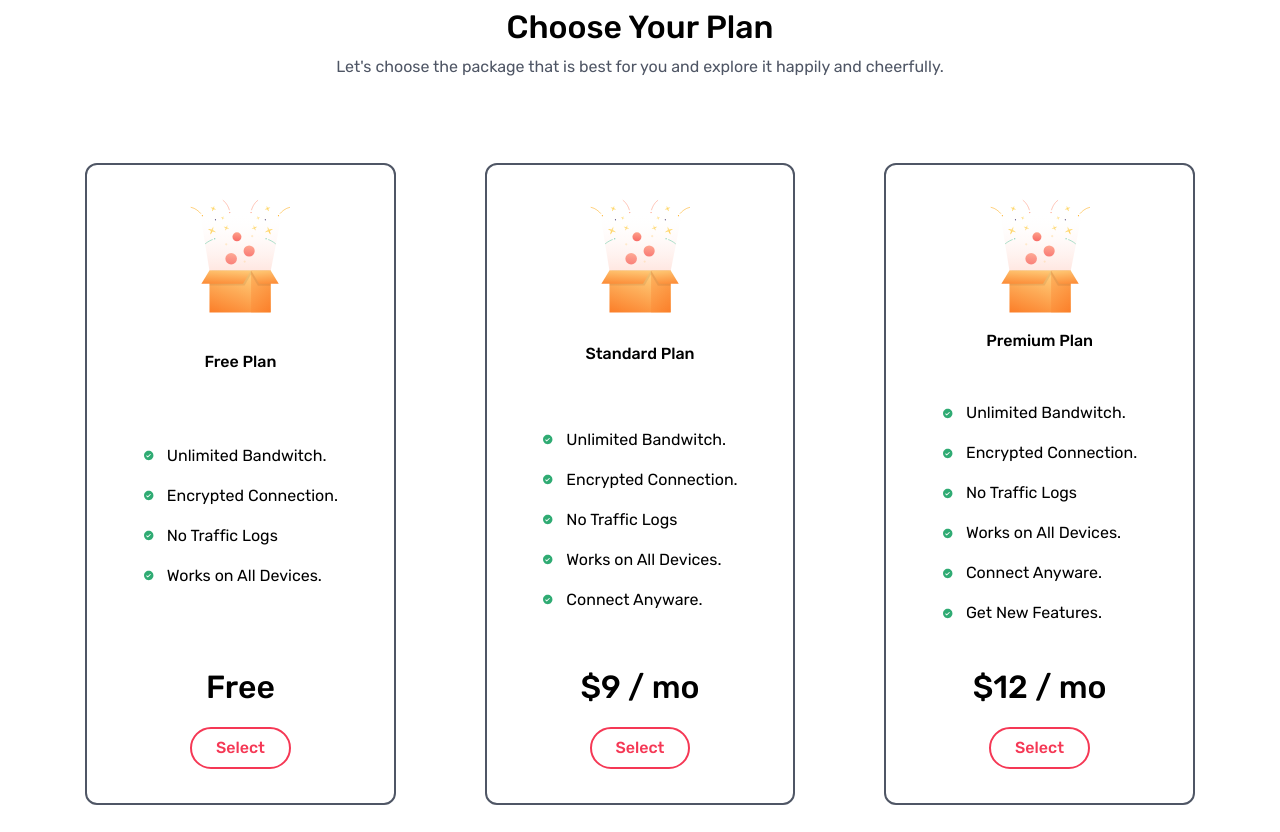
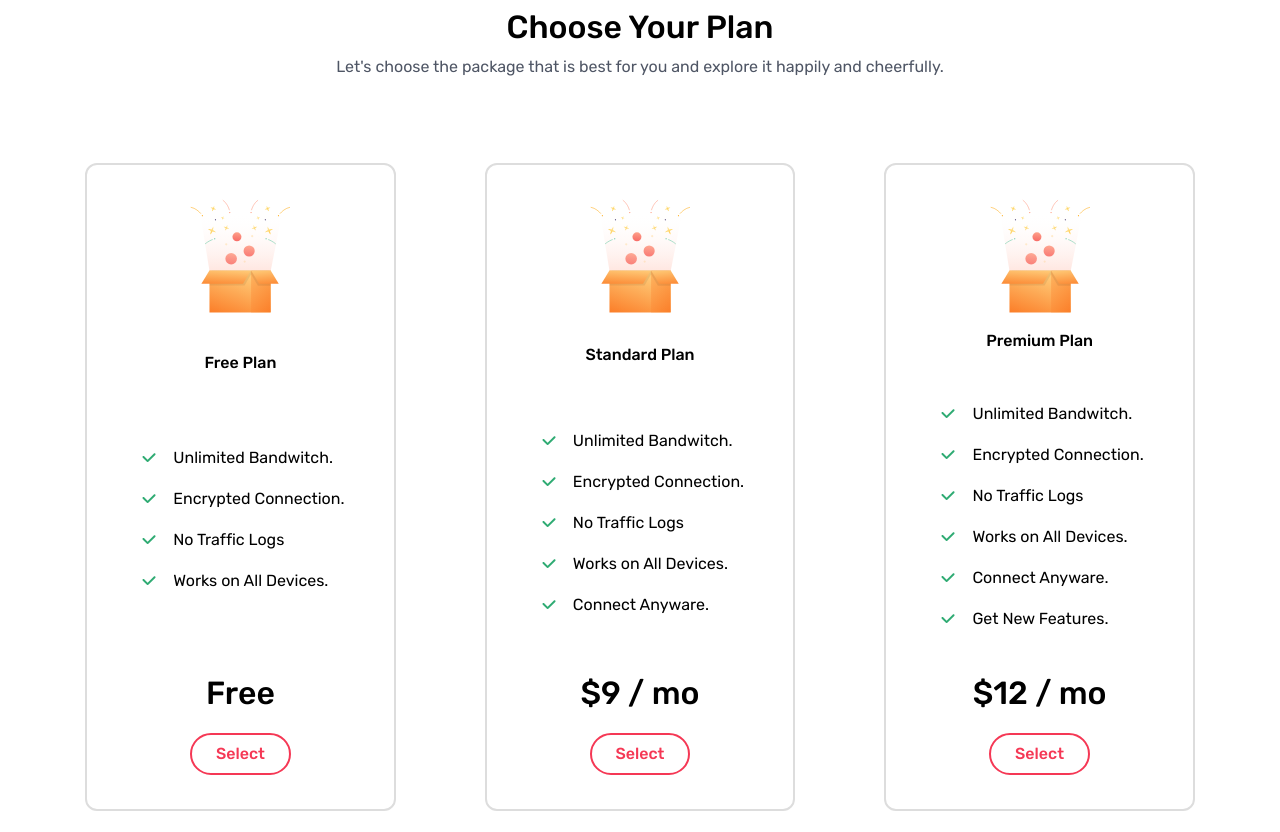
Before and after one commit to lokesh168/VpnWebsiteMe, a website built with Vite: page index.html in a window 1280 px wide. Shown: the part 1308-2140 px from the top of the page. Built offline with nearby package versions, Linux system fonts and the light colour scheme.

Commit message:
add brand logo image section

```diff
--- a/Css/script.css
+++ b/Css/script.css
@@ -11,6 +11,8 @@
     --clr-bg-400: #ffffff;
 
     --clr-accent-200: #eeeff2;
+
+    --clr-accent-100: #dddddd;
 
     /* Font */
     --fw-regular: 400;
@@ -409,7 +411,7 @@ body {
 }
 
 .border-full {
-    border: 2px solid var(--clr-secondary-400);
+    border: 2px solid var(--clr-accent-100);
     border-radius: 12px;
 }
 
--- a/index.html
+++ b/index.html
@@ -165,19 +165,19 @@
                     <h3 class="fs-primary-heading-400">Free Plan</h3>
                     <ul class="second-hero-component-list margin-vertical-400">
                         <li class="margin-vertical-400">
-                            <img src="Images/tick.svg" alt="tick-svg" />
+                            <img class="w-25" src="Images/right-tick.svg" alt="tick-svg" />
                             <p>Unlimited Bandwitch.</p>
                         </li>
                         <li class="margin-vertical-400">
-                            <img src="Images/tick.svg" alt="tick-svg" />
+                            <img class="w-25" src="Images/right-tick.svg" alt="tick-svg" />
                             <p>Encrypted Connection.</p>
                         </li>
                         <li class="margin-vertical-400">
-                            <img src="Images/tick.svg" alt="tick-svg" />
+                            <img class="w-25" src="Images/right-tick.svg" alt="tick-svg" />
                             <p>No Traffic Logs</p>
                         </li>
                         <li class="margin-vertical-400">
-                            <img src="Images/tick.svg" alt="tick-svg" />
+                            <img class="w-25" src="Images/right-tick.svg" alt="tick-svg" />
                             <p>Works on All Devices.</p>
                         </li>
                     </ul>
@@ -192,23 +192,23 @@
                     <h3 class="fs-primary-heading-400 margin-vertical-400">Standard Plan</h3>
                     <ul class="second-hero-component-list margin-vertical-400">
                         <li class="margin-vertical-400">
-                            <img src="Images/tick.svg" alt="tick-svg" />
+                            <img class="w-25" src="Images/right-tick.svg" alt="tick-svg" />
                             <p>Unlimited Bandwitch.</p>
                         </li>
                         <li class="margin-vertical-400">
-                            <img src="Images/tick.svg" alt="tick-svg" />
+                            <img class="w-25" src="Images/right-tick.svg" alt="tick-svg" />
                             <p>Encrypted Connection.</p>
                         </li>
                         <li class="margin-vertical-400">
-                            <img src="Images/tick.svg" alt="tick-svg" />
+                            <img class="w-25" src="Images/right-tick.svg" alt="tick-svg" />
                             <p>No Traffic Logs</p>
                         </li>
                         <li class="margin-vertical-400">
-                            <img src="Images/tick.svg" alt="tick-svg" />
+                            <img class="w-25" src="Images/right-tick.svg" alt="tick-svg" />
                             <p>Works on All Devices.</p>
                         </li>
                         <li class="margin-vertical-400">
-                            <img src="Images/tick.svg" alt="tick-svg" />
+                            <img class="w-25" src="Images/right-tick.svg" alt="tick-svg" />
                             <p>Connect Anyware.</p>
                         </li>
                     </ul>
@@ -222,27 +222,27 @@
                     <h3 class="fs-primary-heading-400 margin-vertical-400">Premium Plan</h3>
                     <ul class="second-hero-component-list margin-vertical-400">
                         <li class="margin-vertical-400">
-                            <img src="Images/tick.svg" alt="tick-svg" />
+                            <img class="w-25" src="Images/right-tick.svg" alt="tick-svg" />
                             <p>Unlimited Bandwitch.</p>
                         </li>
                         <li class="margin-vertical-400">
-                            <img src="Images/tick.svg" alt="tick-svg" />
+                            <img class="w-25" src="Images/right-tick.svg" alt="tick-svg" />
                             <p>Encrypted Connection.</p>
                         </li>
                         <li class="margin-vertical-400">
-                            <img src="Images/tick.svg" alt="tick-svg" />
+                            <img class="w-25" src="Images/right-tick.svg" alt="tick-svg" />
                             <p>No Traffic Logs</p>
                         </li>
                         <li class="margin-vertical-400">
-                            <img src="Images/tick.svg" alt="tick-svg" />
+                            <img class="w-25" src="Images/right-tick.svg" alt="tick-svg" />
                             <p>Works on All Devices.</p>
                         </li>
                         <li class="margin-vertical-400">
-                            <img src="Images/tick.svg" alt="tick-svg" />
+                            <img class="w-25" src="Images/right-tick.svg" alt="tick-svg" />
                             <p>Connect Anyware.</p>
                         </li>
                         <li class="margin-vertical-400">
-                            <img src="Images/tick.svg" alt="tick-svg" />
+                            <img class="w-25" src="Images/right-tick.svg" alt="tick-svg" />
                             <p>Get New Features.</p>
                         </li>
                     </ul>
@@ -271,13 +271,14 @@
             </div>
         </section>
 
+        <!-- Brand Logo -->
         <section>
-            <div>
-                <img src="Images/netflix.svg" alt="amazon" />
-                <img src="Images/netflix.svg" alt="amazon" />
-                <img src="Images/netflix.svg" alt="amazon" />
-                <img src="Images/netflix.svg" alt="amazon" />
-                <img src="Images/netflix.svg" alt="amazon" />
+            <div class="container flex-justify-between">
+                <img class="w-75 margin-horizontal-300" src="Images/netflix.svg" alt="amazon" />
+                <img class="w-75 margin-horizontal-300" src="Images/reddit.svg" alt="amazon" />
+                <img class="w-75 margin-horizontal-300" src="Images/spotify.svg" alt="amazon" />
+                <img class="w-75 margin-horizontal-300" src="Images/discord.svg" alt="amazon" />
+                <img class="w-75 margin-horizontal-300" src="Images/netflix.svg" alt="amazon" />
             </div>
         </section>
 
```
Also changed, not shown: Images/discord.svg (added), Images/netflixo.svg (added), Images/reddit.svg (added), Images/right-tick.svg (added), Images/spotify.svg (added), readme.md (added).
